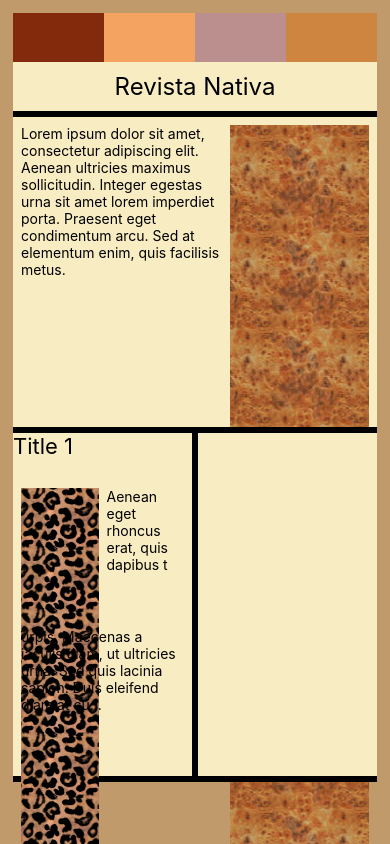
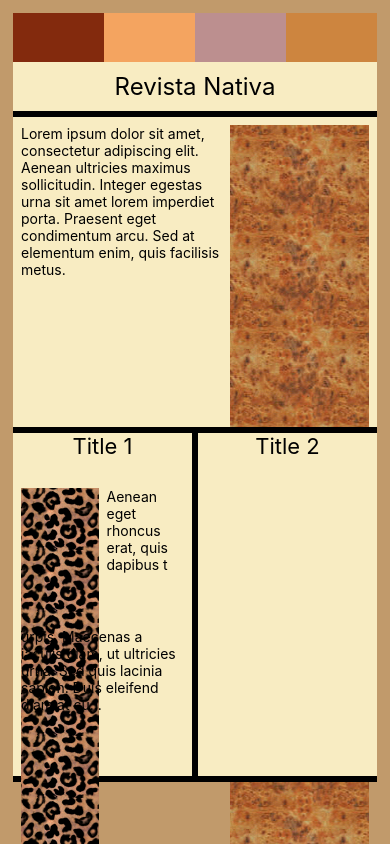
Before and after one commit to bognarjunior/RevistaNativa, a React Native app: screen / in a window 390 px wide. Shown: the top 844 px of the page. Built offline with nearby package versions, Linux system fonts and the light colour scheme.

Commit message:
Commit title article
Commit titulo do artigo 2

```diff
--- a/App.js
+++ b/App.js
@@ -27,14 +27,9 @@ export default class App extends Component {
             source={require('./image/wood.png')}
           />
         </View>
-        <View style={{
-          flex: 7,
-          flexDirection: 'row',
-          backgroundColor: '#f8ecc2',
-          borderBottomWidth: 6,
-          borderTopWidth: 6 }}>
+        <View style={styles.secondaryContainer}>
           <View style={{ flex: 1, borderRightWidth: 3 }}>
-            <View style={{ flex: 1 }}>
+            <View style={{ flex: 1, alignItems:'center' }}>
               <Text style={{ fontSize: 22 }}>Title 1</Text>
             </View>
             <View style={{ flex: 6, padding: 8 }}>
@@ -58,6 +53,18 @@ export default class App extends Component {
             </View>
           </View>
           <View style={{ flex: 1, borderLeftWidth: 3 }}>
+            <View style={{ flex: 1, alignItems:'center' }}>
+              <Text style={{ fontSize: 22 }}>Title 2</Text>
+            </View>
+            <View style={{ flex: 6 }}>
+              <View style={{ flex: 1 }}>
+                <Text></Text>
+              </View>
+              <View style={{ flex: 1, flexDirection: 'row'}}>
+                <Image />
+                <Text></Text>
+              </View>
+            </View>
           </View>
 
         </View>
@@ -88,4 +95,11 @@ const styles = StyleSheet.create({
     backgroundColor: '#f8ecc2',
     padding: 8
   },
+  secondaryContainer: {
+    flex: 7,
+    flexDirection: 'row',
+    backgroundColor: '#f8ecc2',
+    borderBottomWidth: 6,
+    borderTopWidth: 6
+  },
 });
```
